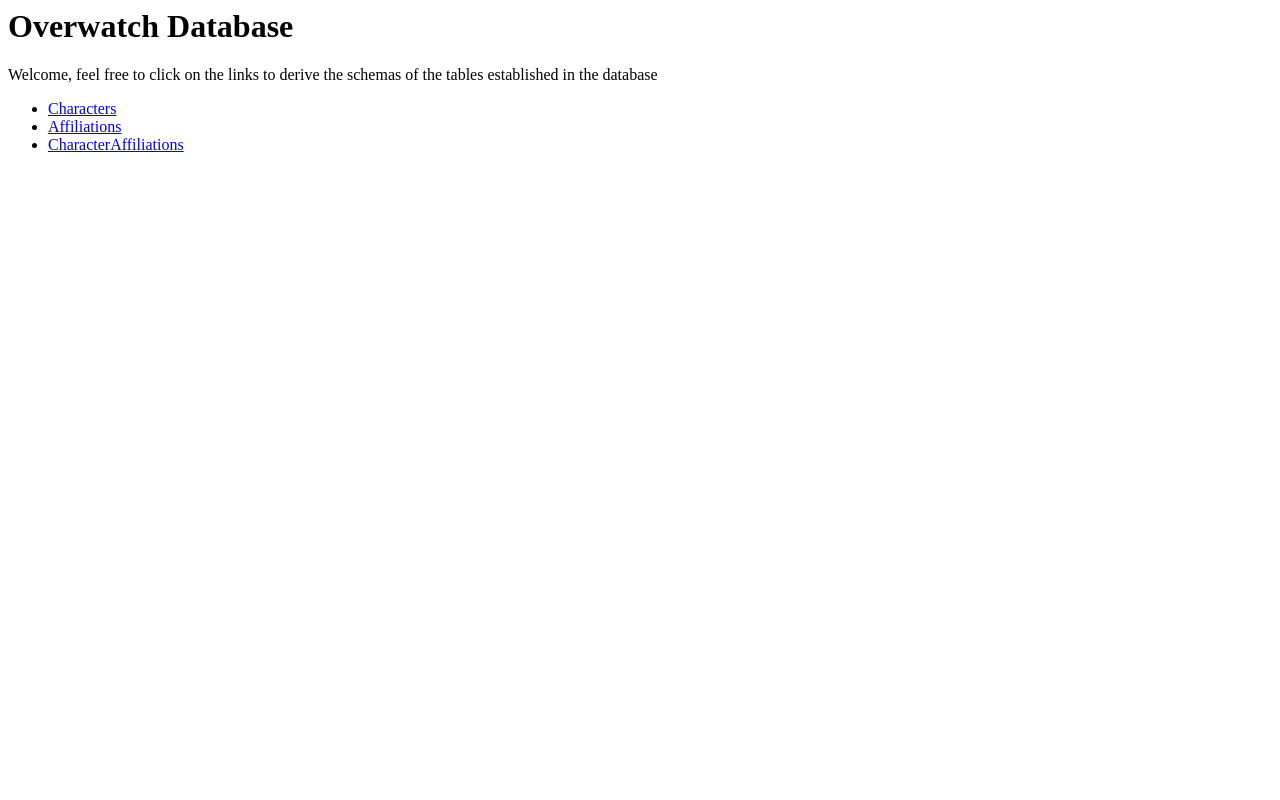
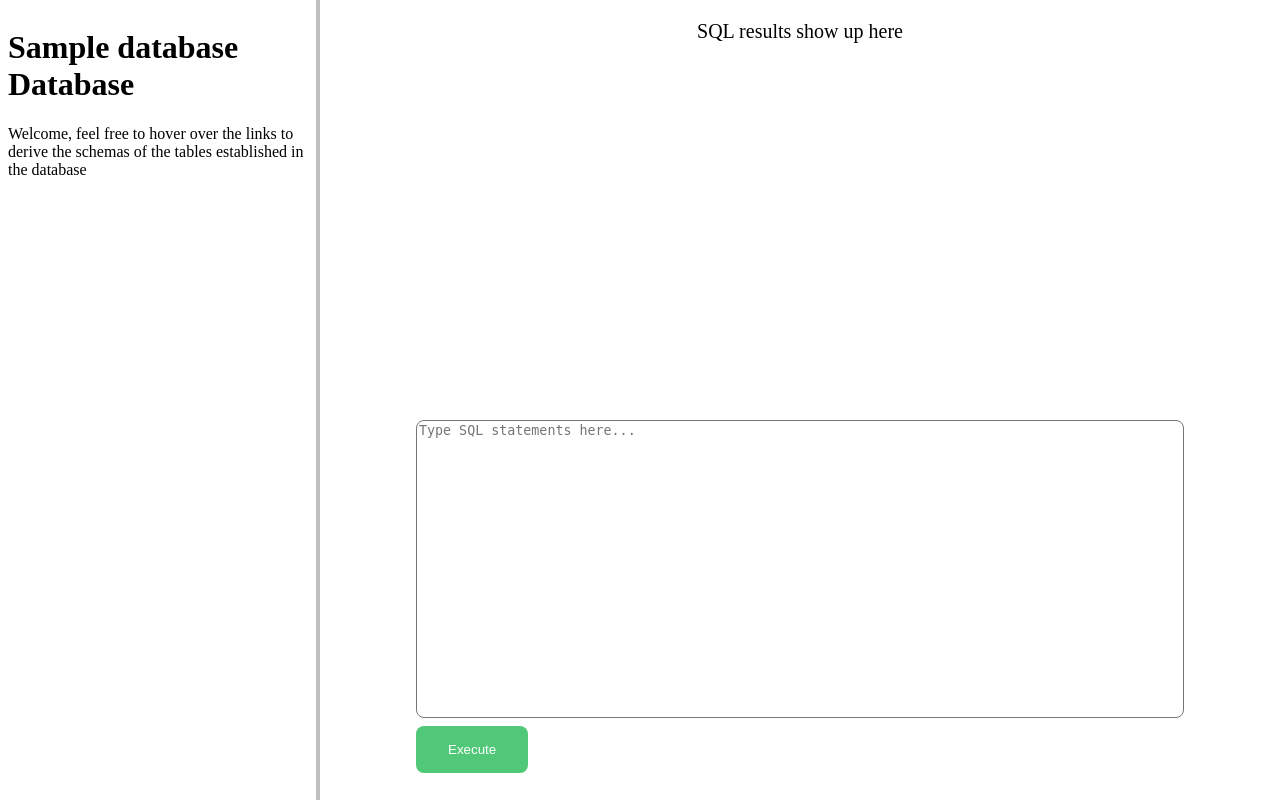
Before and after one commit to Nichz123/Overwatch-MySQL-Database, a Flask app: template flask-app/templates/index.html in a window 1280 px wide. Run offline with Flask 3, Linux system fonts and the light colour scheme; the template is opened without the code that fills it: most values are stand-ins (such as "Sample title", 1, 10 or a date in 2020).

Commit message:
Updated front-end mainly

```diff
--- a/flask-app/app.py
+++ b/flask-app/app.py
@@ -7,8 +7,8 @@ from mysql.connector import connect, Error
 load_dotenv()
 db_user = os.getenv("MYSQL_USERNAME")
 db_password = os.getenv("MYSQL_PASSWORD")
-db_port = 3306
-db_database = "Overwatch"
+db_port = os.getenv("MYSQL_PORT")
+db_database = os.getenv("MYSQL_DATABASE")
 
 app = Flask(__name__)
 
@@ -24,6 +24,14 @@ except Error as e:
     print(e)
     exit()
 
+def find_tables():
+    # Fetch all table names in the database
+    with connection.cursor() as cursor:
+        cursor.execute("SHOW TABLES")
+        tables = cursor.fetchall()
+        return tables
+
+
 def show_table(table):
     show_table_query = f"DESCRIBE {table}"
     with connection.cursor() as cursor:
@@ -32,24 +40,16 @@ def show_table(table):
         result = []
         for row in cursor.fetchall():
             result.append(str(row))
-        print(result)
         return result
 
 @app.route('/')
 def home():
-    return render_template('index.html')
-
-@app.route("/characters")
-def characters():
-    return render_template("table.html", table_name="characters", table=show_table("characters"))
-
-@app.route("/affiliations")
-def affiliations():
-    return render_template("table.html", table_name="affiliations", table=show_table("affiliations"))
-
-@app.route("/characteraffiliations")
-def characteraffiliations():
-    return render_template("table.html", table_name="characteraffiliations", table=show_table("characteraffiliations"))
+    tables = find_tables()
+    table_datas = []
+    for i in range(0, len(tables)):
+        tables[i]=str(tables[i])[2:-3]
+        table_datas.append(show_table(tables[i]))
+    return render_template('index.html', database=db_database, tables=tables, len=len(tables), table_datas=table_datas)
 
 if __name__ == '__main__':
     app.run()
--- a/flask-app/templates/index.html
+++ b/flask-app/templates/index.html
@@ -1,12 +1,105 @@
 <html>
+    <head>
+        <style>
+            {% block table_styles %}
+                {% for i in range(0, len)%}
+                    #{{tables[i]}} { padding: 8px; font-weight: bold;}
+                    #{{tables[i]}}_schema { display: none;}
+                    #{{tables[i]}}:hover ~ #{{tables[i]}}_schema { display: block; }
+                {%endfor%}
+            {% endblock %}
+
+            body {
+                margin: 0;
+                padding: 0;
+            }
+
+            #flex-view {
+                display: flex;
+                width: 100vw;
+                height: 100vh;
+            }
+
+            #side-bar {
+                padding: 8px;
+                width: 400px;
+                border-right: 4px solid silver;
+            }
+
+            #main-box {
+                display: flex;
+                flex-direction: column;
+                align-items: center;
+                justify-content: flex-end;
+                width: 100%;
+                height: 100%;
+            }
+
+            #sql-results {
+                height: 50%;
+                width: 80%;
+                text-align: center;
+                font-size: 20px;
+            }
+
+            #chat-div {
+                width: 80%;
+                height: 50%;
+                padding: 8px;
+            }
+
+            #chat-input {
+                height: 80%;
+                width: 100%;
+                border-radius: 8px;
+                resize: none;
+            }
+
+            #chat-submit {
+                border: none;
+                color: white;
+                background-color: #50C878;
+                padding: 16px 32px;
+                margin: 8px 0;
+                border-radius: 8px;
+                cursor: pointer;
+            }
+        </style>
+    </head>
     <body>
-        <h1>Overwatch Database</h1>
-        <p> Welcome, feel free to click on the links to derive the schemas of the tables established in the database
-        <ul>
-            <li><a href="{{ url_for('characters') }}">Characters</a></li>
-            <li><a href="{{ url_for('affiliations') }}">Affiliations</a></li>
-            <li><a href="{{ url_for('characteraffiliations') }}">CharacterAffiliations</a></li>
-        {% block body %}
-        {% endblock %}
+        <div id="flex-view">
+            <div id="side-bar">
+                <h1>{{database}} Database</h1>
+                <p> Welcome, feel free to hover over the links to derive the schemas of the tables established in the database
+                {% block table_list %}
+                    {% for i in range(0, len)%}
+                        <div id="{{tables[i]}}">{{tables[i]}}</div>
+                    {%endfor%}
+                {% endblock %}
+                {% block table_schemas %}
+                    {% for i in range(0, len)%}
+                        <div id="{{tables[i]}}_schema">
+                            <h2>{{tables[i]}} Table Schema</h2>
+                            <code>
+                                {% for row in table_datas[i]%}
+                                <p>{{row}}</p>
+                                {% endfor %}
+                            </code>
+                        </div>
+                    {% endfor %}
+                {% endblock %}
+            </div>
+            <div id="main-box">
+                <p id="sql-results">
+                    SQL results show up here
+                </p>
+                <div id="chat-div">
+                    <div>
+                        <textarea placeholder="Type SQL statements here..." id="chat-input"></textarea>
+                    </div>
+                    <button id="chat-submit">Execute</button>
+                </div>
+            </div>
+        </div>
     </body>
 </html>
```
Also changed, not shown: flask-app/templates/table.html (deleted, +0 -9 lines), README.md.
